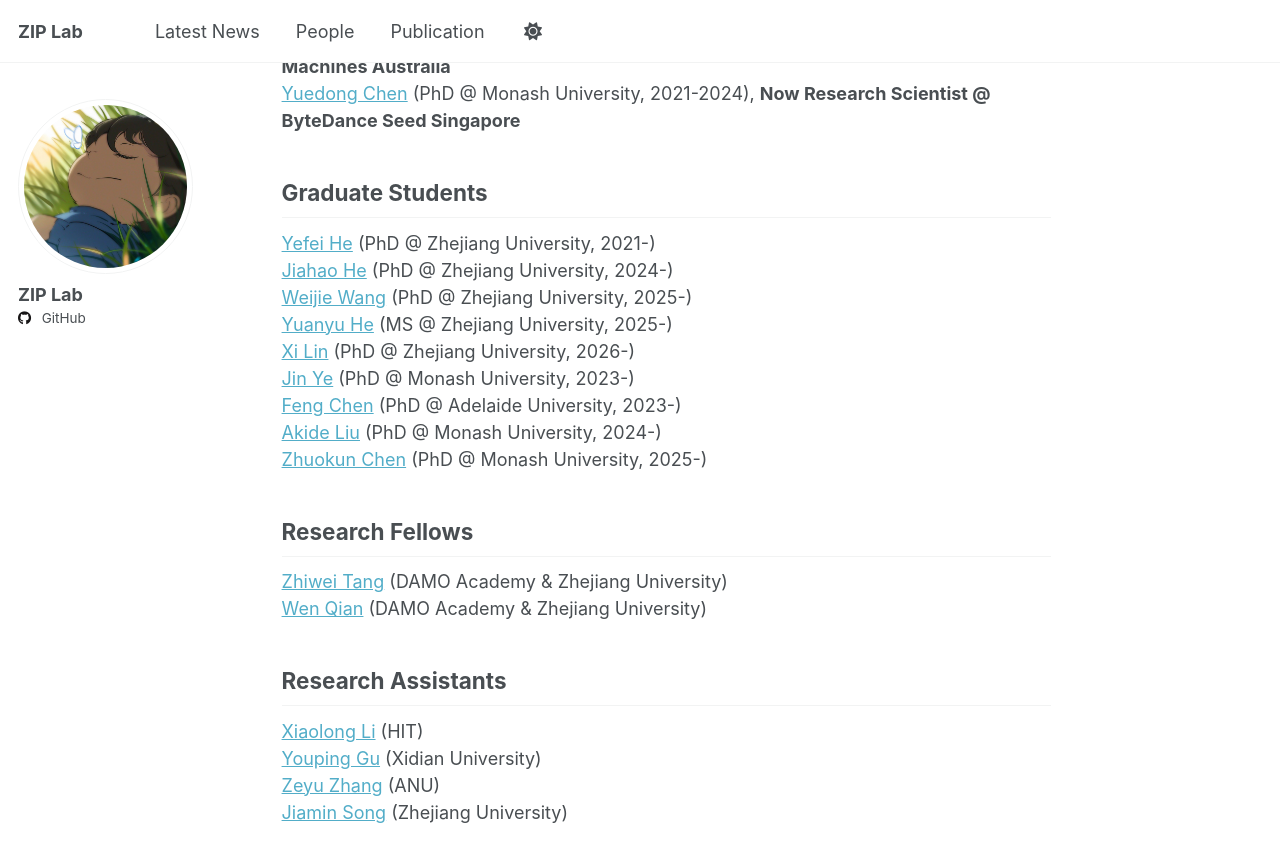
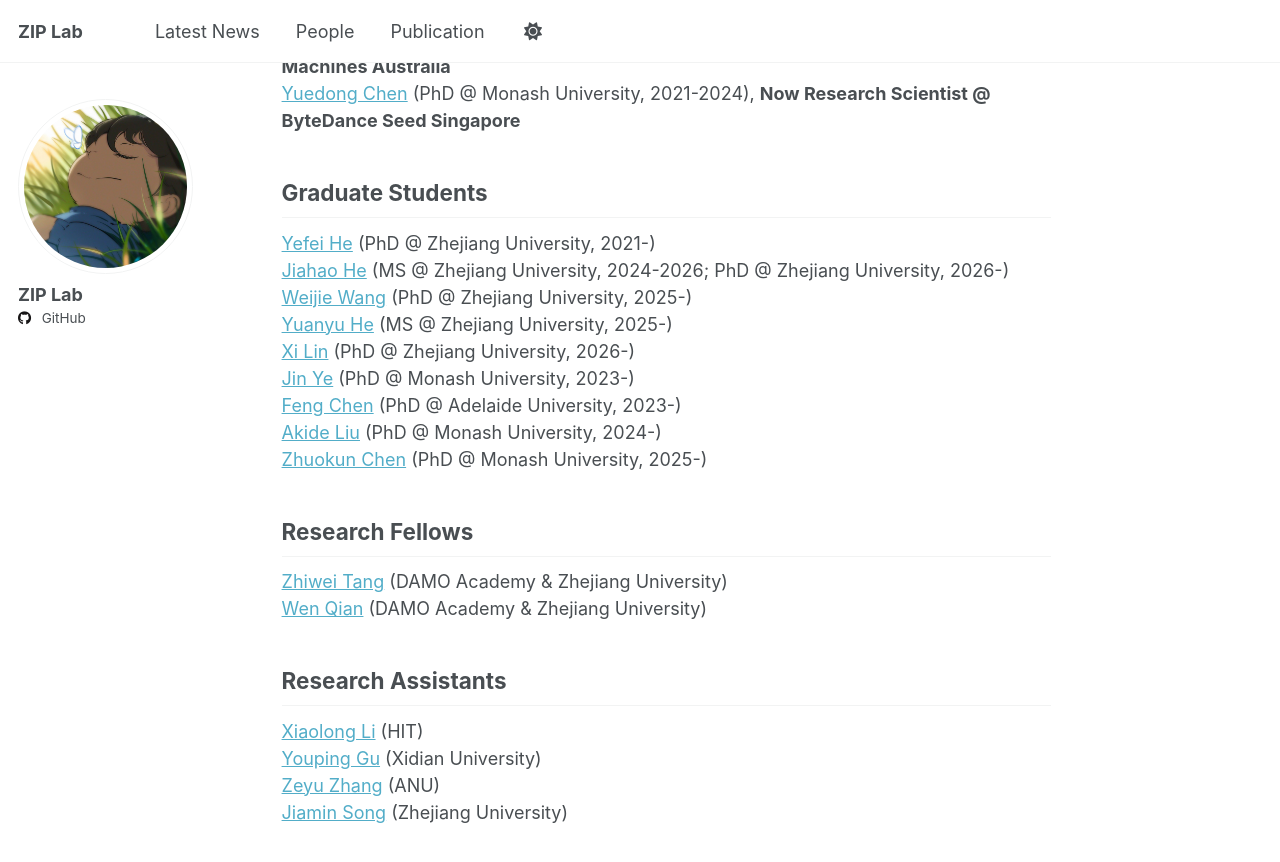
Before and after one commit to ziplab/ziplab.github.io, a Jekyll site: the page built from _pages/people.md, in a window 1280 px wide and 900 px high, scrolled down 495 px. Shown: the top 862 px of the window. Built offline with Jekyll 4.4.1, drawn with Linux system fonts in a browser that asks for light colours.

Commit message:
Update people.md

```diff
--- a/_pages/people.md
+++ b/_pages/people.md
@@ -16,7 +16,7 @@ author_profile: true
 
 ## Graduate Students
 [Yefei He](https://hexy.tech/publication/) (PhD @ Zhejiang University, 2021-)
-[Jiahao He](https://github.com/Hygge02) (PhD @ Zhejiang University, 2024-)
+[Jiahao He](https://github.com/Hygge02) (MS @ Zhejiang University, 2024-2026; PhD @ Zhejiang University, 2026-)
 [Weijie Wang](https://lhmd.top/) (PhD @ Zhejiang University, 2025-)
 [Yuanyu He](https://github.com/Yuanyu0) (MS @ Zhejiang University, 2025-)
 [Xi Lin](https://github.com/erix025) (PhD @ Zhejiang University, 2026-)
```
